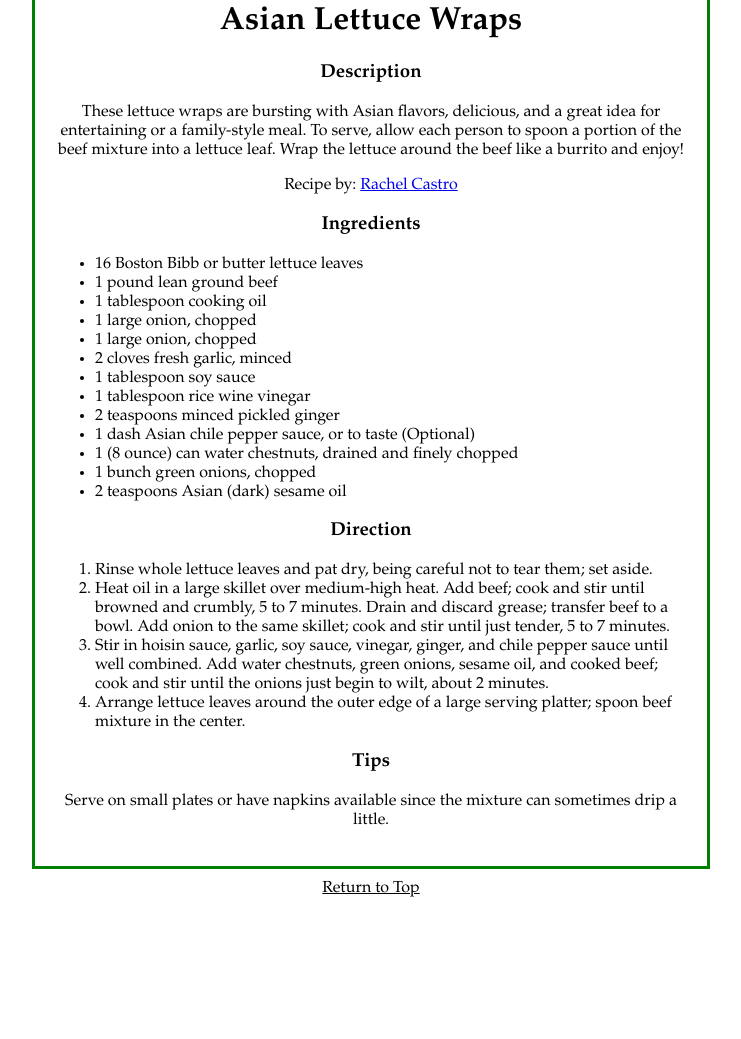
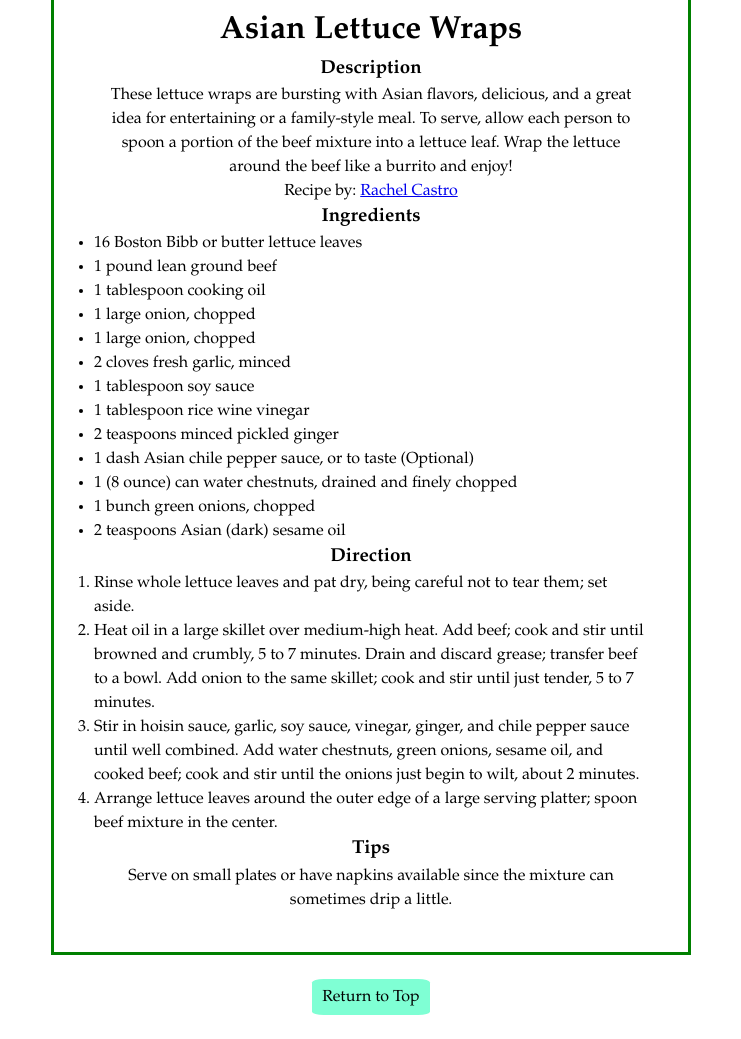
Before and after one commit to andreiboreres371/odin-recipes, a plain HTML site: page recipes/asian-lettuce-wraps.html in a window 1280 px wide. Shown: the part 298-1337 px from the top of the page, without its empty margins (269-1010 px from the left). Before the commit the page ends 1214 px from the top, so only its background shows below. Drawn offline with Linux system fonts and the light colour scheme.

Commit message:
git commit -m "fix the box model"

```diff
--- a/recipes/asian-lettuce-wraps.html
+++ b/recipes/asian-lettuce-wraps.html
@@ -55,7 +55,11 @@
 
 
 
+    <div class="navbar">
+        <div class="center-navbar return">
+            <a href="#top">Return to Top</a>
+        </div>
+    </div>
 
-    <a href="#top" class="return">Return to Top</a>
 </body>
 </html>
--- a/style.css
+++ b/style.css
@@ -1,6 +1,14 @@
 /* CSS for the index page */
+/* this line is for the height that text line of the web, like spacing on docs*/
+/* margin: 10px 12px 10px 12px; margin: top|right|bottom|left;.
+also you can do this if the value is the same margin: 10px 12px; margin: top,bottom|right|left. another example is margin: 50px auto; */
+/* you can do use this like the margin padding: 10px 12px 10px 12px; or padding: 10px 12px */
 * {
     /* border: solid; */
+    line-height: 1.5;
+    margin: 0;
+    padding: 0;
+    box-sizing: border-box;
 }
 body {
     font-family: Garamond, sans-serif;
@@ -11,10 +19,8 @@ body {
     text-align: center;
     background-color: beige;
     border-radius: 10%;
-    margin-top: 20%;
-    margin-bottom: 20%;
-    margin-left: 25%;
-    width: 50%;
+    margin: 5% auto;
+    width: 70%;
 
 }
 .sub-container img {
@@ -32,23 +38,21 @@ body {
 .sub-container li{
     margin: 10px;
     text-decoration: none;
-
 }
 
+
 /* CSS for Recipes */
-.return {
-    text-align: center;
-    display: block;
-    padding: 10px;
-    margin:auto;
-    width: 50%;
-    color: black;
+.content {
+    padding: 20px;
 }
 .navbar {
-    margin: auto;
-    width: 70%;
+    margin: 10px auto;
     text-align: center;
-    padding: 20px;
+    padding: 10px 20px;
+    height: auto;
+}
+.center-navbar {
+    padding: 10px;
 }
 .center-navbar a{
     margin: 10px;
@@ -57,6 +61,7 @@ body {
     border-radius: 10%;
     padding: 10px;
     text-decoration: none;
+    height: auto;
 }
 .center-navbar a:hover {
     color: aquamarine;
```
Also changed, not shown: recipes/ranch-chicken-tacos.html (+5 -1 lines), recipes/saigon-noddle-salad.html (+5 -1 lines).
